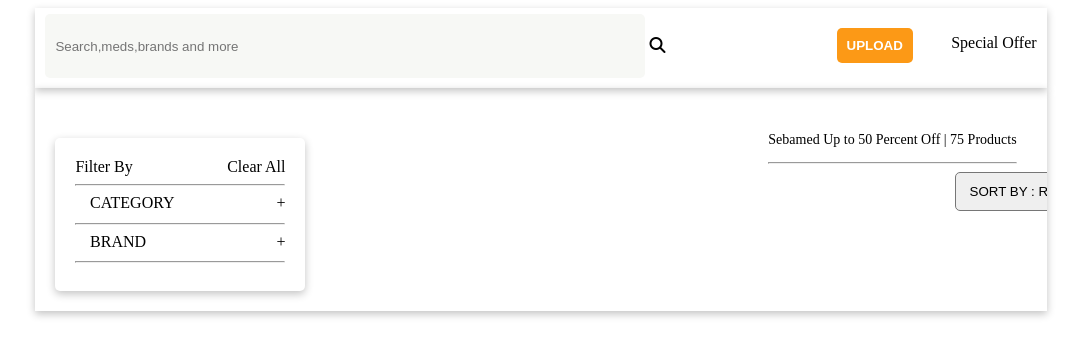
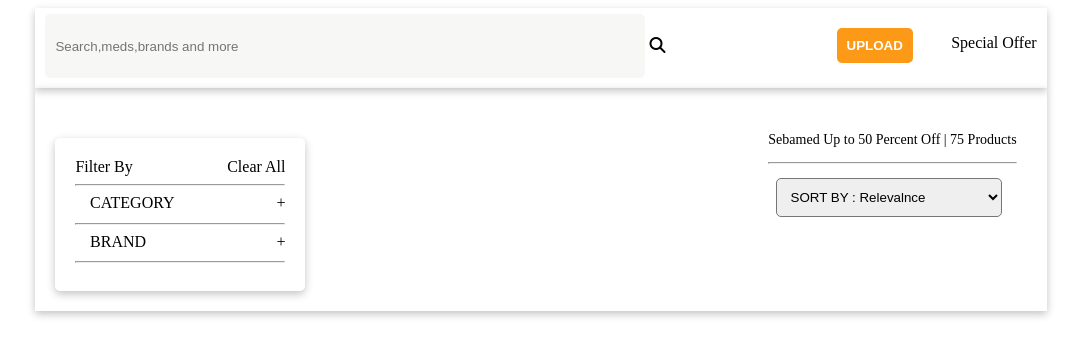
Before and after one commit to rameshmane7218/apollo-Project, a plain HTML site: page AllProducts.html in a window 1280 px wide. Shown: the whole page, without its empty margins (99-1180 px from the left). Drawn offline with Linux system fonts and the light colour scheme; no server answers.

Commit message:
changed sort tag position

```diff
--- a/AllProducts.html
+++ b/AllProducts.html
@@ -26,6 +26,7 @@
             margin-left: 20px 0px 0px 20px;
             padding: 10px;
             box-sizing: border-box;
+            position: relative;
 
 
 
@@ -41,6 +42,7 @@
             padding: 20px;
             box-sizing: border-box;
             /* height: auto; */
+            margin-top: 50px;
 
 
         }
@@ -104,9 +106,14 @@
         }
 
         #sort {
-            margin-left: 75%;
+            /* margin-left: 75%; */
+            display: flex;
+            justify-content: flex-end !important;
             padding: 10px;
             border-radius: 5px;
+            position: absolute;
+            right: 25px;
+            top: 70px;
         }
 
         #inputdiv {
```
